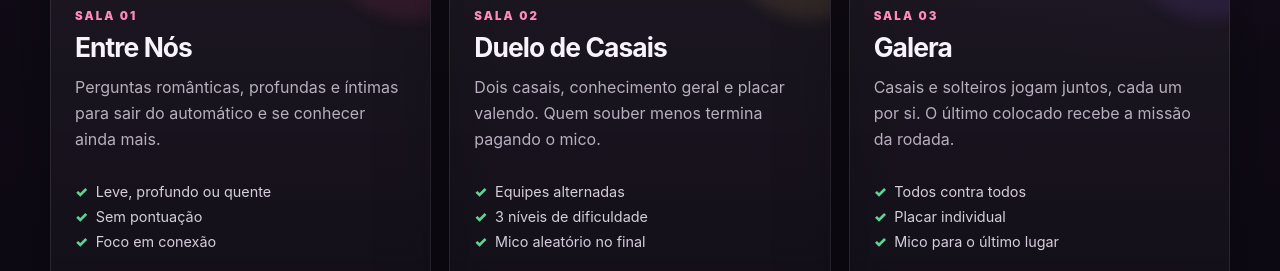
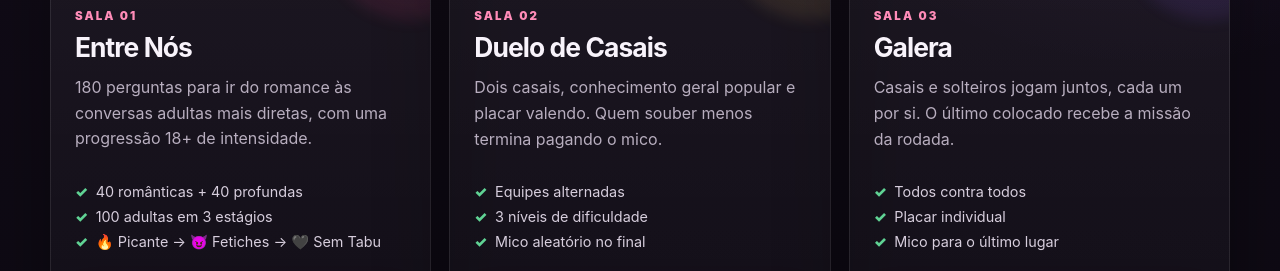
Before and after one commit to thepunisherhat41/COUPLE-GAME, a website: page index.html in a window 1280 px wide. Shown: the part 681-952 px from the top of the page. Drawn offline with Linux system fonts and the light colour scheme.

Commit message:
surface progressive couple experience

```diff
--- a/index.html
+++ b/index.html
@@ -4,10 +4,11 @@
   <meta charset="utf-8">
   <meta name="viewport" content="width=device-width, initial-scale=1, viewport-fit=cover">
   <meta name="theme-color" content="#120b18">
-  <meta name="description" content="Couple Game — três modos para jogar a dois, entre casais ou com toda a galera.">
-  <title>Couple Game — Conexão, disputa e micos</title>
+  <meta name="description" content="Couple Game — conexão, perguntas adultas, disputa e micos.">
+  <title>Couple Game — Conexão, desejo, disputa e micos</title>
   <link rel="manifest" href="manifest.webmanifest">
   <link rel="stylesheet" href="styles.css">
+  <link rel="stylesheet" href="couple-progressive.css">
 </head>
 <body>
   <div class="ambient ambient-one" aria-hidden="true"></div>
@@ -44,12 +45,12 @@
           <div>
             <p class="room-number">SALA 01</p>
             <h2>Entre Nós</h2>
-            <p>Perguntas românticas, profundas e íntimas para sair do automático e se conhecer ainda mais.</p>
+            <p>180 perguntas para ir do romance às conversas adultas mais diretas, com uma progressão 18+ de intensidade.</p>
           </div>
           <ul class="feature-list">
-            <li>Leve, profundo ou quente</li>
-            <li>Sem pontuação</li>
-            <li>Foco em conexão</li>
+            <li>40 românticas + 40 profundas</li>
+            <li>100 adultas em 3 estágios</li>
+            <li>🔥 Picante → 😈 Fetiches → 🖤 Sem Tabu</li>
           </ul>
           <button class="primary-button" type="button" data-room="couple">Entrar na sala <span>→</span></button>
         </article>
@@ -62,7 +63,7 @@
           <div>
             <p class="room-number">SALA 02</p>
             <h2>Duelo de Casais</h2>
-            <p>Dois casais, conhecimento geral e placar valendo. Quem souber menos termina pagando o mico.</p>
+            <p>Dois casais, conhecimento geral popular e placar valendo. Quem souber menos termina pagando o mico.</p>
           </div>
           <ul class="feature-list">
             <li>Equipes alternadas</li>
```
